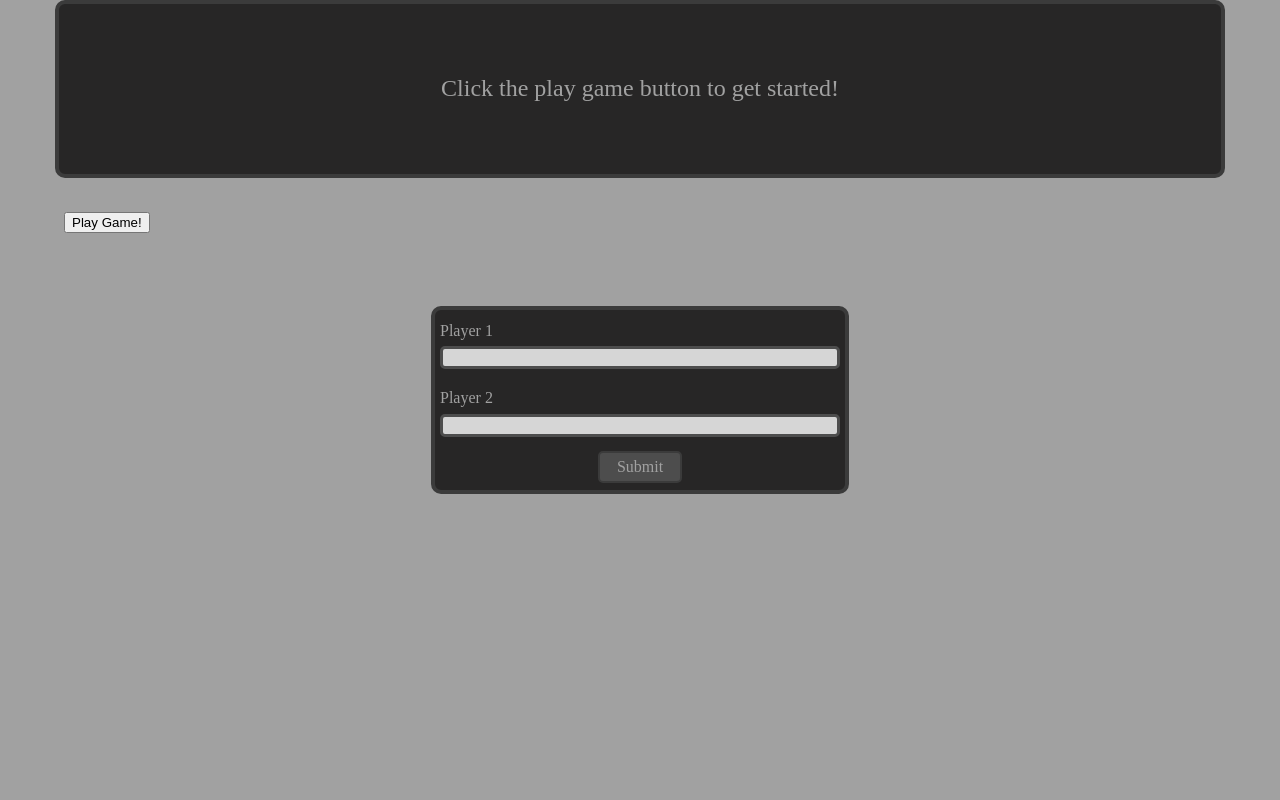
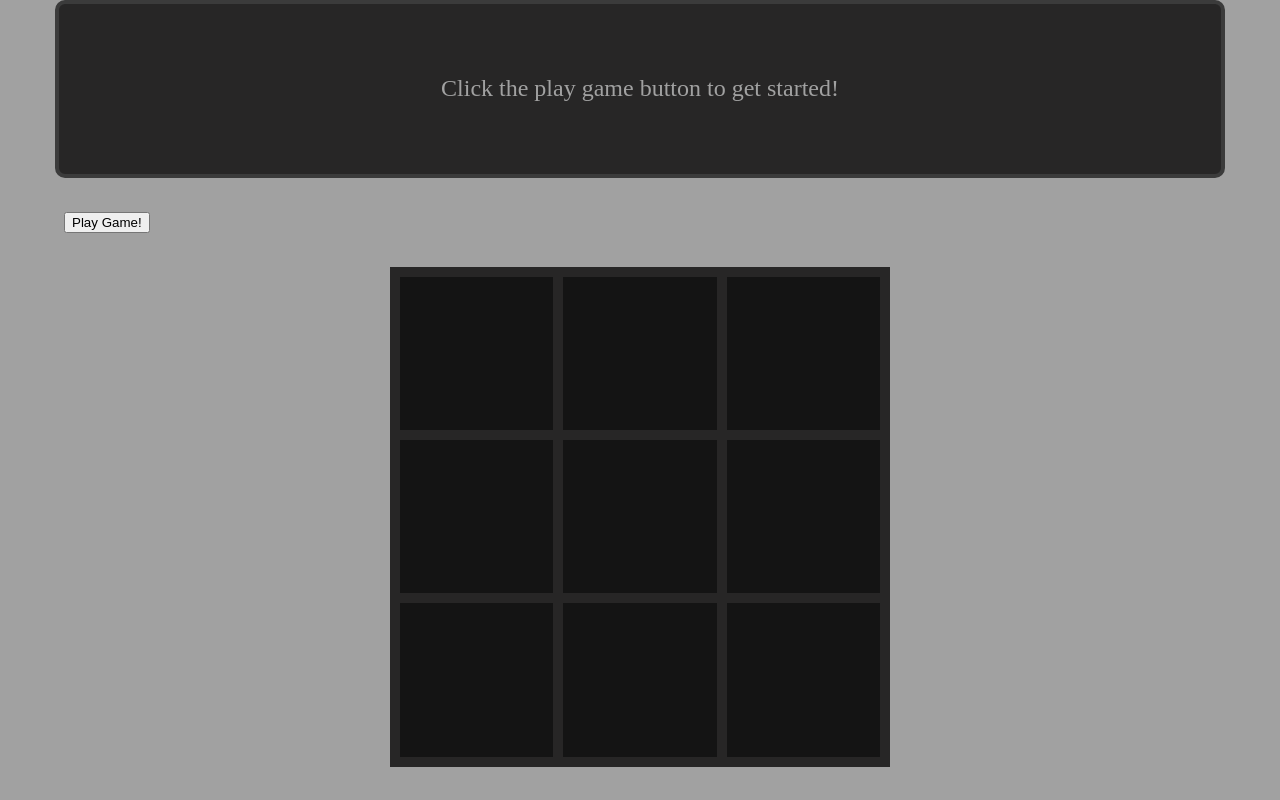
Before and after one commit to Bjwills7/TOP-TicTacToe, a website: page index.html in a window 1280 px wide. Drawn offline with Linux system fonts and the light colour scheme.

Commit message:
Update form structure and classes

```diff
--- a/index.html
+++ b/index.html
@@ -15,14 +15,14 @@
     <div class="buttons">
       <button class="play">Play Game!</button>
     </div>
-    <form class="modal" action="">
+    <form class="modal" data-visible="false" action="">
       <label for="player-one">Player 1</label>
-      <input type="text" />
+      <input class="input-one" type="text" placeholder="Enter your name here" />
       <label for="player-two">Player 2</label>
-      <input type="text" />
+      <input class="input-two" type="text" placeholder="Enter your name here" />
       <button class="submit-players">Submit</button>
     </form>
-    <div class="game-board">
+    <div class="game-board" data-visible="true">
       <div class="cell" data-index="0"></div>
       <div class="cell" data-index="1"></div>
       <div class="cell" data-index="2"></div>
--- a/style.css
+++ b/style.css
@@ -40,7 +40,7 @@ body {
 .modal {
   width: min(400px, 90%);
   height: 170px;
-  display: grid;
+  display: none;
   grid-template-columns: 1fr;
   grid-template-rows: repeat(4, 1fr), 2fr;
   border: 4px solid rgb(59, 59, 59);
@@ -82,13 +82,12 @@ body {
   aspect-ratio: 1 / 1;
   grid-row: 3 / span 1;
   height: 90%;
-  display: none;
+  display: grid;
   grid-template-columns: repeat(3, 1fr);
   grid-template-rows: repeat(3, 1fr);
   grid-gap: 10px;
   border: 10px solid rgb(39, 38, 38);
 }
-
 .cell {
   background-color: rgb(20, 20, 20);
   color: rgb(161, 161, 161);
```
